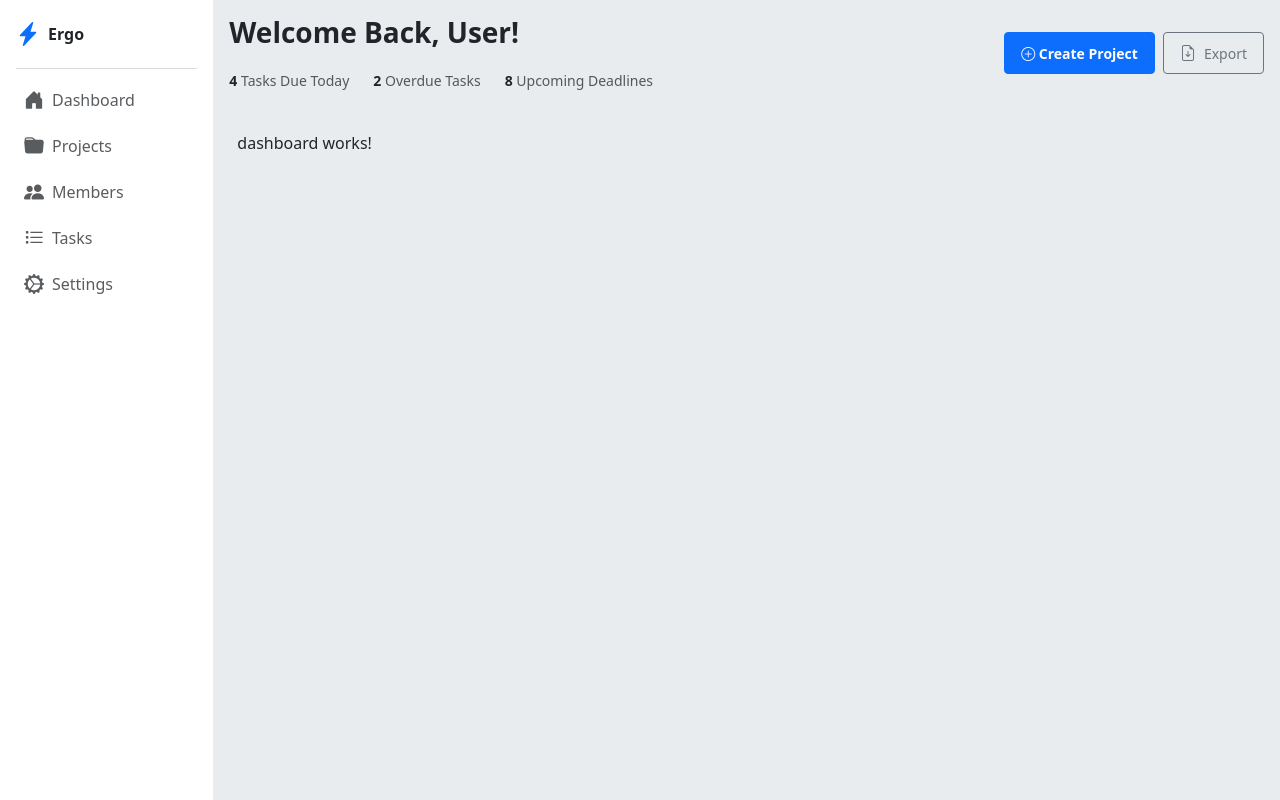
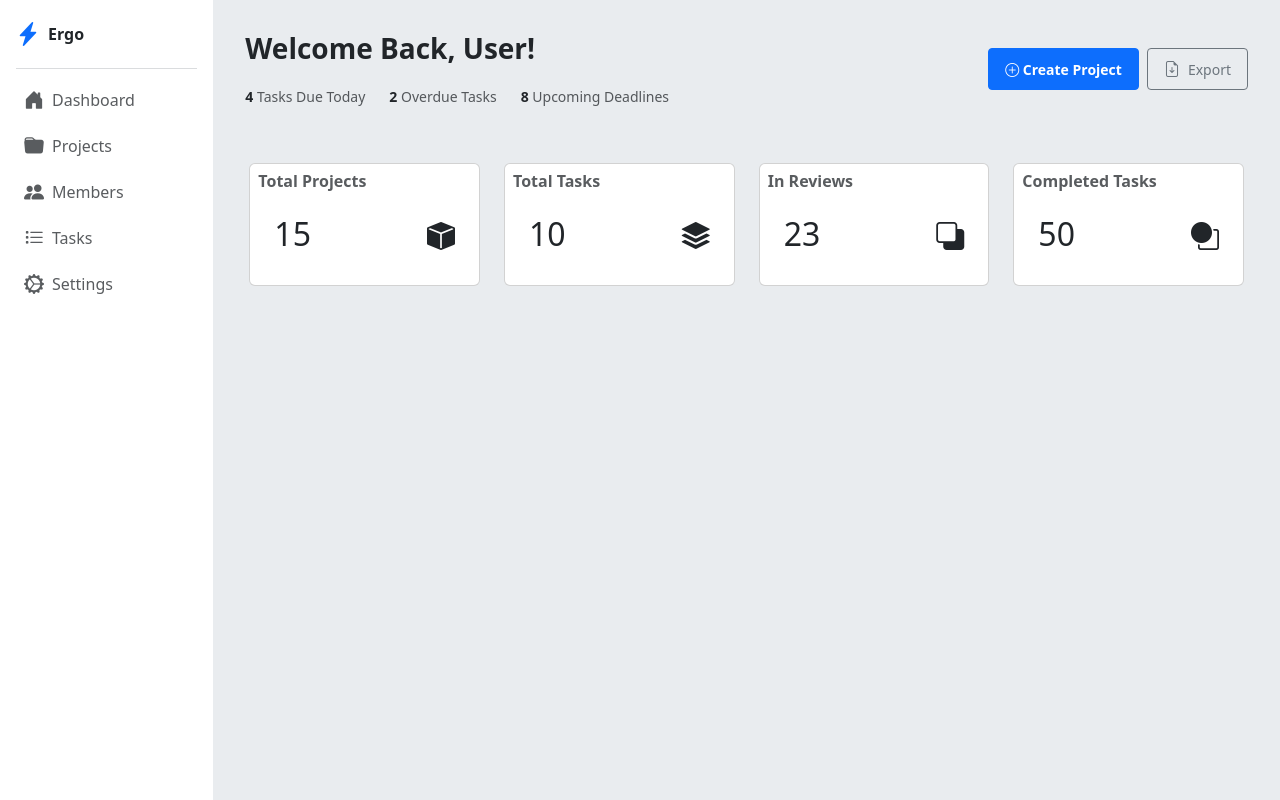
Before and after one commit to rocksoncodes/Ergo-Project-Manager, an Angular app in the folder ergo_frontend/: page /home/dashboard in a window 1280 px wide. Built offline with nearby package versions, Linux system fonts and the light colour scheme.

Commit message:
feat: build dashboard overview cards

```diff
--- a/ergo_frontend/src/app/features/home/components/dashboard/dashboard.html
+++ b/ergo_frontend/src/app/features/home/components/dashboard/dashboard.html
@@ -1,3 +1,53 @@
 <div class="vh-100">
-  <p>dashboard works!</p>
+	<div class="container-fluid">
+		<div class="row">
+			<!--::begin Total Projects Card     -->
+			<div class="col">
+				<div class="card p-2">
+					<h6 class="card-title text-muted fw-semibold">Total Projects</h6>
+					<div class="d-flex card-body justify-content-between">
+						<h2>15</h2>
+						<i class="bi bi-box-fill fs-3"></i>
+					</div>
+				</div>
+			</div>
+			<!--::end Total Projects Card      -->
+
+			<!--::begin Total Tasks Card     -->
+			<div class="col">
+				<div class="card p-2">
+					<h6 class="card-title text-muted fw-semibold">Total Tasks</h6>
+					<div class="d-flex card-body justify-content-between">
+						<h2>10</h2>
+						<i class="bi bi-stack fs-3"></i>
+					</div>
+				</div>
+			</div>
+			<!--::end Total Tasks Card      -->
+
+			<!--::begin In Reviews Card     -->
+			<div class="col">
+				<div class="card p-2">
+					<h6 class="card-title text-muted fw-semibold">In Reviews</h6>
+					<div class="d-flex card-body justify-content-between">
+						<h2>23</h2>
+						<i class="bi bi-back fs-3"></i>
+					</div>
+				</div>
+			</div>
+			<!--::end In Reviews Card      -->
+
+			<!--::begin Completed Tasks Card     -->
+			<div class="col">
+				<div class="card p-2">
+					<h6 class="card-title text-muted fw-semibold">Completed Tasks</h6>
+					<div class="d-flex card-body justify-content-between">
+						<h2>50</h2>
+						<i class="bi bi-circle-square fs-3"></i>
+					</div>
+				</div>
+			</div>
+			<!--::end Completed Tasks Card      -->
+		</div>
+	</div>
 </div>
--- a/ergo_frontend/src/app/features/home/components/header/header.html
+++ b/ergo_frontend/src/app/features/home/components/header/header.html
@@ -1,4 +1,4 @@
-<header class="p-3">
+<header class="p-3 m-3">
   <div class="d-flex justify-content-between align-items-center">
     <!--::begin Welcome message and summary statistics -->
     <div class="d-flex flex-column gap-3">
--- a/ergo_frontend/src/index.html
+++ b/ergo_frontend/src/index.html
@@ -2,7 +2,9 @@
 <html lang="en">
 	<head>
 		<meta charset="utf-8" />
-		<title>Ergo</title>
+		<title>
+      Ergo
+    </title>
 		<base href="/" />
 		<meta name="viewport" content="width=device-width, initial-scale=1" />
 		<link rel="icon" type="image/x-icon" href="/favicon.png" />
```
